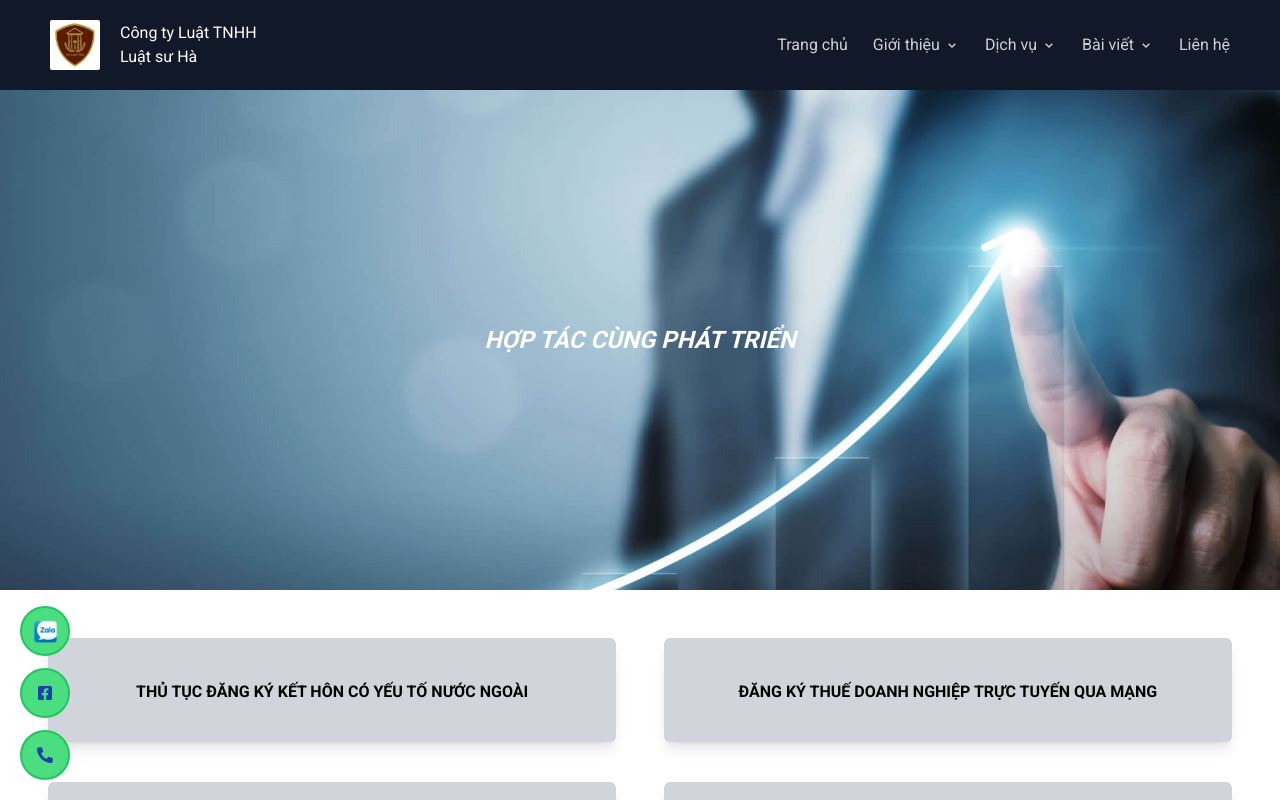
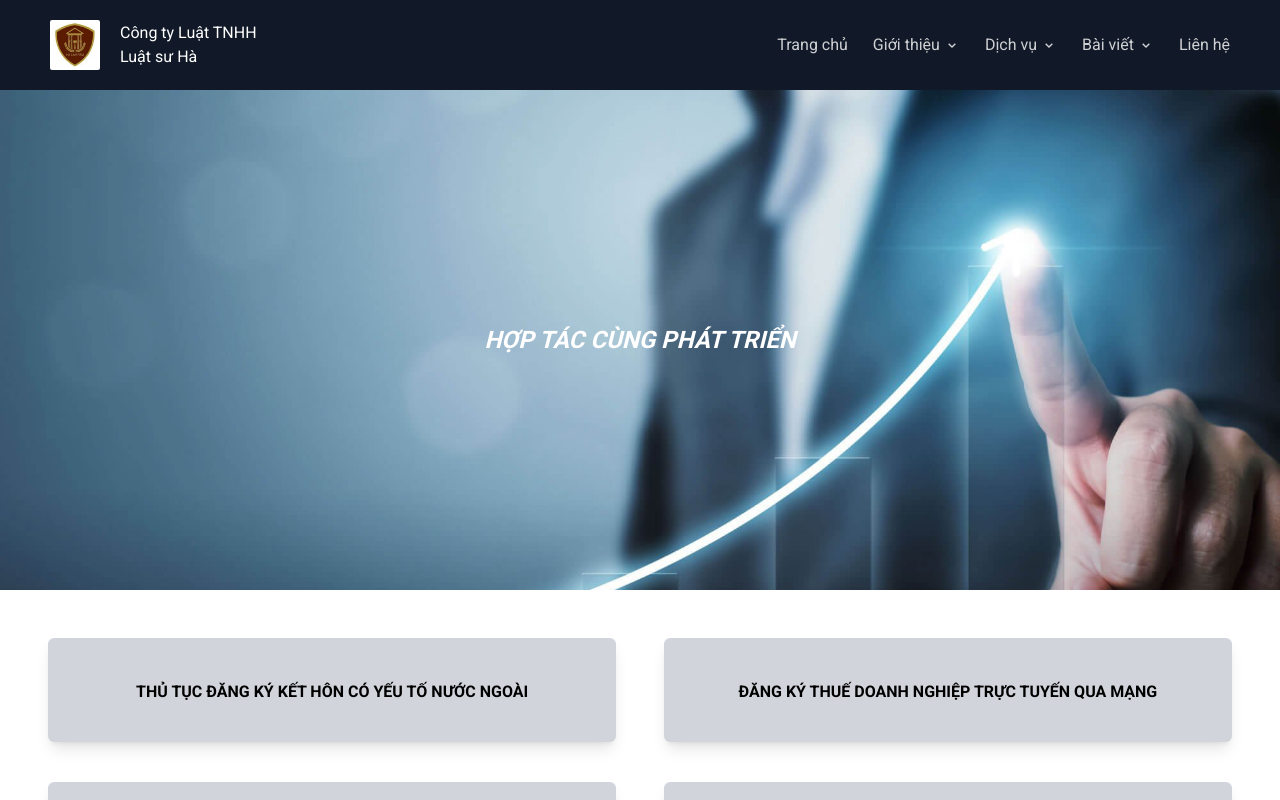
Before and after one commit to ThanhNhan1301/lsh, a Next.js app: page / in a window 1280 px wide. Shown: the top 800 px of the page. Built offline with nearby package versions, Linux system fonts and the light colour scheme.

Commit message:
finish 3.0

```diff
--- a/components/Layout/index.jsx
+++ b/components/Layout/index.jsx
@@ -1,7 +1,6 @@
 import Footer from '../common/Footer'
 import HeadTag from '../common/Head/HeadTag'
 import Header from '../common/Header'
-import ContactList from '../ContactList'
 
 export default function Layout({children}) {
     return (
@@ -9,7 +8,6 @@ export default function Layout({children}) {
             <HeadTag />
             <Header />
             {children}
-            <ContactList />
             <Footer />
         </div>
     )
```
